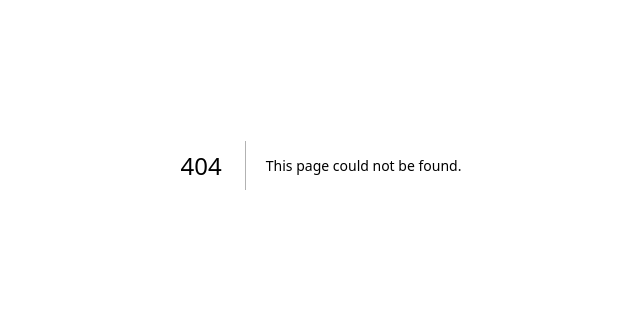
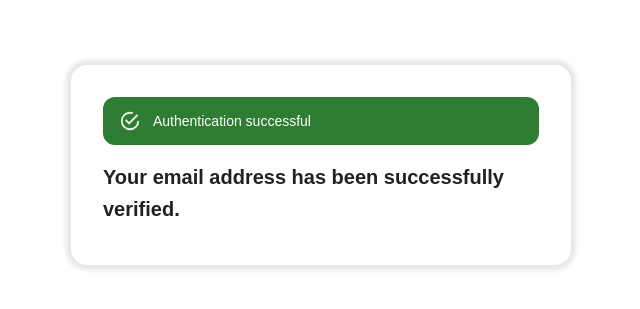
Before and after one commit to leonardo-lim/magic-link, a Next.js app: page /authenticated in a window 1280 px wide. Before the commit this address had no page. Shown: the part 235-544 px from the top of the page, without its empty margins (319-959 px from the left). Built offline with nearby package versions, Linux system fonts and the light colour scheme; a web font is replaced by a local one; what @mui/material-nextjs would draw is missing.

Commit message:
feat: add authenticated page

```diff
--- /dev/null
+++ b/src/app/authenticated/page.tsx
@@ -0,0 +1,61 @@
+'use client';
+
+import type { NextPage } from 'next';
+import { Alert, Box, Stack, Typography } from '@mui/material';
+import { useAuthStore } from '@/stores/auth-store';
+
+const Authenticated: NextPage = () => {
+    const { token } = useAuthStore();
+
+    return (
+        <Box
+            minHeight="100vh"
+            p={6}
+            display="flex"
+            alignItems="center"
+            justifyContent="center"
+        >
+            <Stack
+                width={{
+                    xs: '100%',
+                    sm: 400,
+                    md: 450,
+                    lg: 500,
+                    xl: 600
+                }}
+                p={4}
+                borderRadius={4}
+                boxShadow="0 0 5px 5px rgba(0, 0, 0, 0.1)"
+            >
+                <Alert
+                    variant="filled"
+                    severity="success"
+                    sx={{
+                        mb: 2,
+                        borderRadius: 3
+                    }}
+                >
+                    Authentication successful
+                </Alert>
+                <Typography
+                    variant="h6"
+                    mb={1}
+                    fontWeight="bold"
+                >
+                    Your email address has been successfully verified.
+                </Typography>
+                <Typography
+                    variant="subtitle1"
+                    lineHeight={1.5}
+                    sx={{
+                        wordBreak: 'break-all'
+                    }}
+                >
+                    {token}
+                </Typography>
+            </Stack>
+        </Box>
+    );
+};
+
+export default Authenticated;
```
